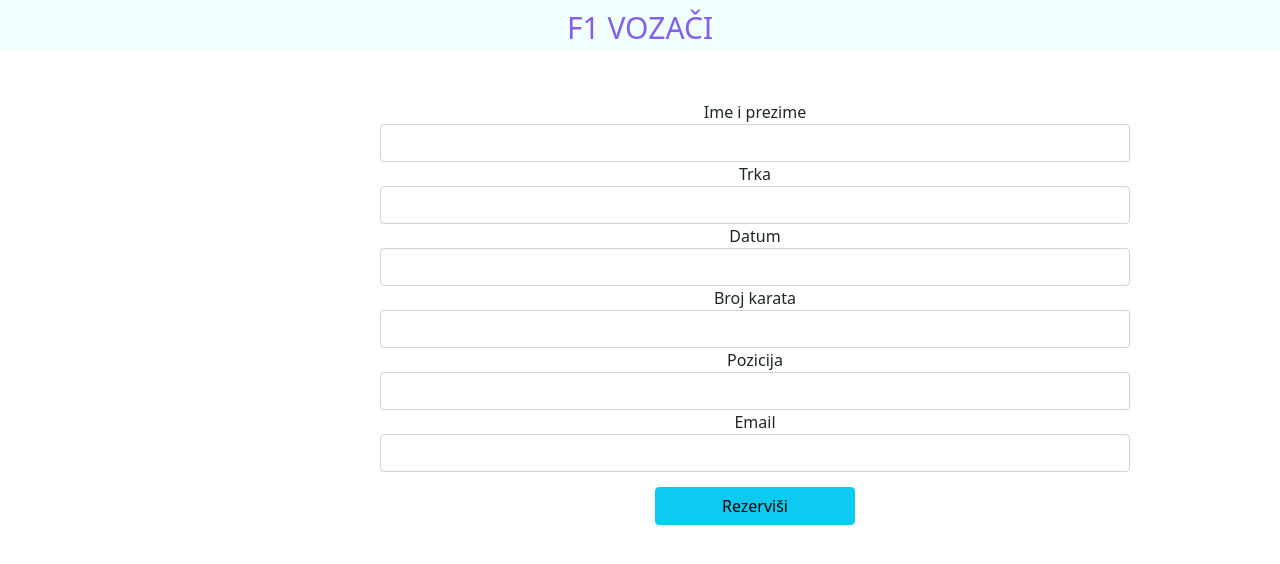
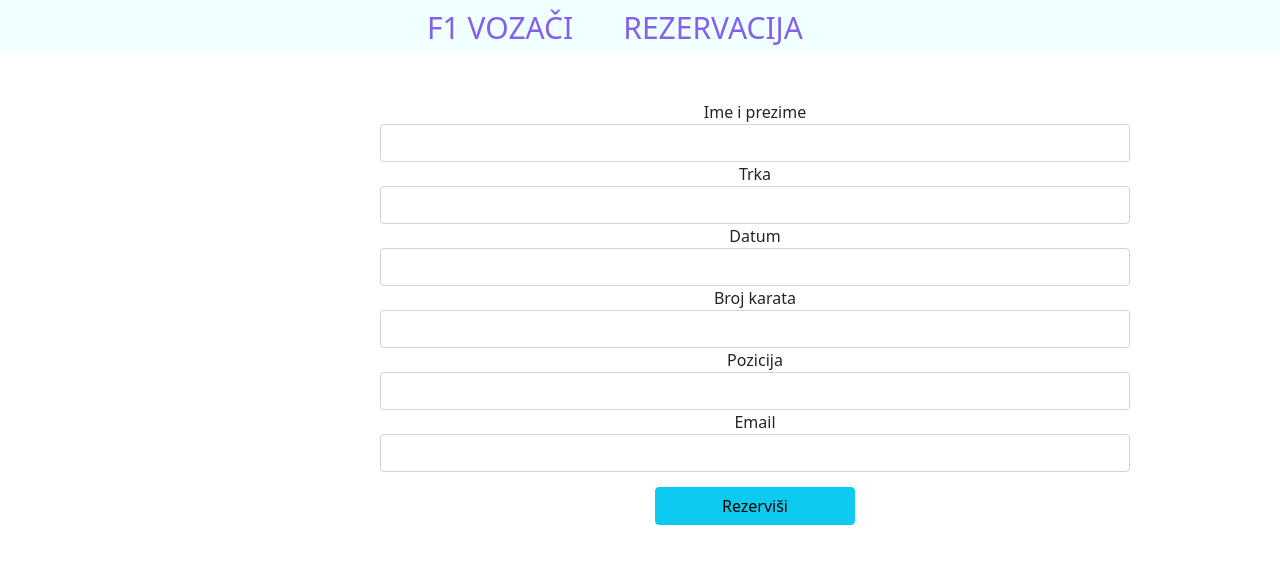
Before and after one commit to lukaradojevic/VozaciReact, a React (Create React App) app: page /rezervacija in a window 1280 px wide. Shown: the top 564 px of the page. Built offline with nearby package versions, Linux system fonts and the light colour scheme.

Commit message:
Funkcija koja potvrđuje rezervaciju karata, dodata rezervacija u navbar komponenti

```diff
--- a/src/App.css
+++ b/src/App.css
@@ -47,6 +47,7 @@ nav a {
   font-size: 30px;
   text-decoration: none;
   color: #8461ec;
+  margin-right: 50px;
 }
 
 #nas-takm-godine{
--- a/src/komponente/FormaRezervacija.js
+++ b/src/komponente/FormaRezervacija.js
@@ -1,7 +1,7 @@
 import {useState} from 'react'
 import NavBar from './NavBar';
 
-function FormaRezervacija(){
+function FormaRezervacija(props){
 
     const [rezervacija, setRezervacija] = useState({
         imePrezime: '',
@@ -63,7 +63,7 @@ function FormaRezervacija(){
                     <label>Email</label>
                     <input type="text" className="form-control" onChange={postaviEmail} value={rezervacija.email}/>
 
-                    <button type="submit" className="btn btn-info" id="btnrezervisi">Rezerviši</button>
+                    <button type="submit" onClick={(e) => props.submit(e, rezervacija)} className="btn btn-info" id="btnrezervisi">Rezerviši</button>
 
 
             </form>
--- a/src/komponente/NavBar.js
+++ b/src/komponente/NavBar.js
@@ -5,6 +5,7 @@ function NavBar(){
         <div>
             <nav>
                 <Link to={"/"}>F1 VOZAČI</Link>
+                <Link to={"/rezervacija"}>REZERVACIJA</Link>
             </nav>
         </div>
     )
--- a/src/strane/Rezervacija.js
+++ b/src/strane/Rezervacija.js
@@ -1,9 +1,20 @@
 import FormaRezervacija from "../komponente/FormaRezervacija";
 
 function Rezervacija(){
+
+    function submit(e, rezervacija){
+        e.preventDefault();
+
+        alert("Rezervacija je uspešno kreirana! Ime i prezime: " + rezervacija.imePrezime + " Trka: " + rezervacija.trka +
+            " Datum: " + rezervacija.datum + " Broj karata: " + rezervacija.brojKarata + " Pozicija: " + rezervacija.pozicija +
+            " Email: " + rezervacija.email
+        )
+    }
+
+
     return (
         <div>
-            <FormaRezervacija />
+            <FormaRezervacija submit={submit} />
         </div>
     )
 }
```
